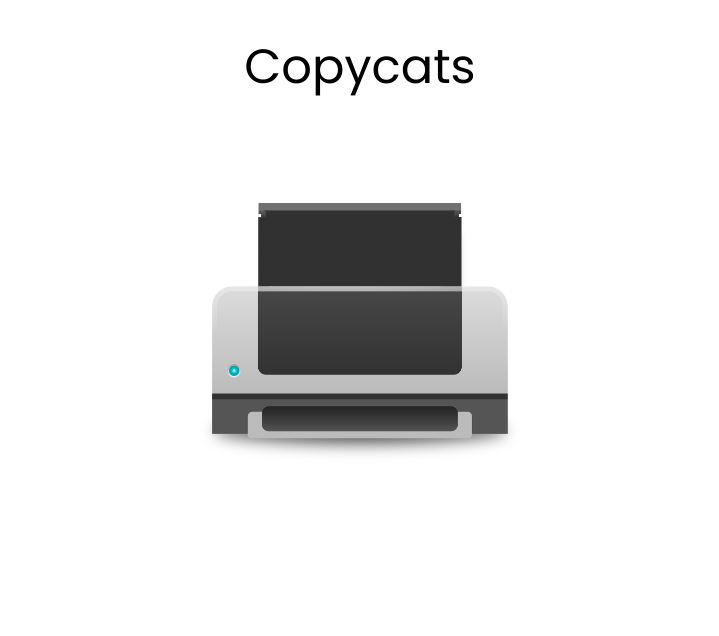
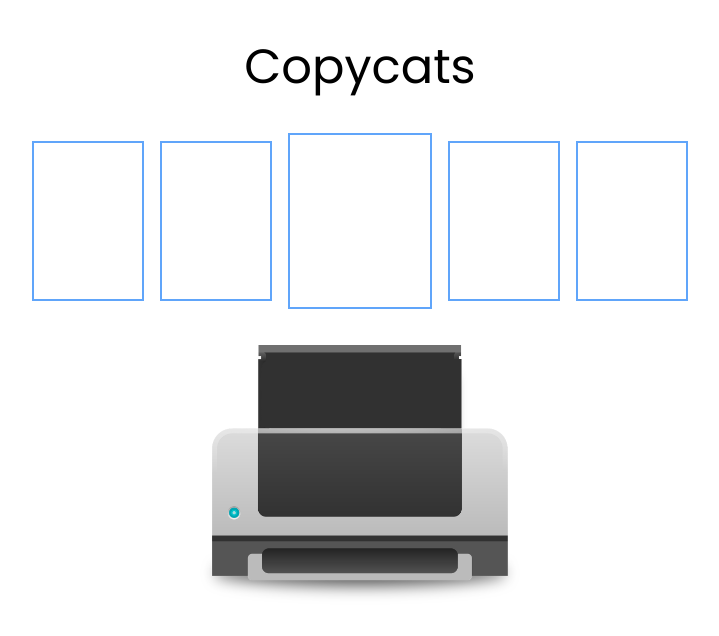
Before and after one commit to timabs/copycats, a React (Vite) app: page / in a window 1280 px wide. Shown: the top 636 px of the page, without its empty margins (280-999 px from the left). Built offline with nearby package versions, Linux system fonts and the light colour scheme.

Commit message:
built general outline for options carousel/styling

```diff
--- a/src/App.jsx
+++ b/src/App.jsx
@@ -1,10 +1,12 @@
 import Header from "./Components/Header";
+import Options from "./Components/Options";
 import Printer from "./Components/Printer";
 
 function App() {
   return (
     <div className="h-screen">
       <Header />
+      <Options />
       <Printer />
     </div>
   );
--- /dev/null
+++ b/src/Components/Options.jsx
@@ -0,0 +1,15 @@
+import React from "react";
+
+export default function Options() {
+  return (
+    <div className="h-fit flex items-center justify-center">
+      <div className="border-black w-fit h-fit flex justify-center gap-4 pb-8 items-center">
+        <div className="slide border-blue-400 border-2 w-28 h-40"></div>
+        <div className="slide border-blue-400 border-2 w-28 h-40"></div>
+        <div className="slide border-blue-400 border-2 w-36 h-44"></div>
+        <div className="slide border-blue-400 border-2 w-28 h-40"></div>
+        <div className="slide border-blue-400 border-2 w-28 h-40"></div>
+      </div>
+    </div>
+  );
+}
--- a/src/Components/Printer.jsx
+++ b/src/Components/Printer.jsx
@@ -2,7 +2,7 @@ import React from "react";
 
 export default function Printer() {
   return (
-    <div className="h-1/2 flex items-center justify-center">
+    <div className="h-2/6 flex items-center justify-center">
       <img
         className="w-1/4 h-full object-scale-down"
         src="/printer.png"
--- a/src/output.css
+++ b/src/output.css
@@ -564,6 +564,31 @@ video {
   height: 100%;
 }
 
+.h-2\/6 {
+  height: 33.333333%;
+}
+
+.h-fit {
+  height: -moz-fit-content;
+  height: fit-content;
+}
+
+.h-12 {
+  height: 3rem;
+}
+
+.h-36 {
+  height: 9rem;
+}
+
+.h-40 {
+  height: 10rem;
+}
+
+.h-44 {
+  height: 11rem;
+}
+
 .w-full {
   width: 100%;
 }
@@ -576,12 +601,65 @@ video {
   width: 25%;
 }
 
+.w-fit {
+  width: -moz-fit-content;
+  width: fit-content;
+}
+
+.w-10 {
+  width: 2.5rem;
+}
+
+.w-20 {
+  width: 5rem;
+}
+
+.w-24 {
+  width: 6rem;
+}
+
+.w-28 {
+  width: 7rem;
+}
+
+.w-36 {
+  width: 9rem;
+}
+
+.scale-110 {
+  --tw-scale-x: 1.1;
+  --tw-scale-y: 1.1;
+  transform: translate(var(--tw-translate-x), var(--tw-translate-y)) rotate(var(--tw-rotate)) skewX(var(--tw-skew-x)) skewY(var(--tw-skew-y)) scaleX(var(--tw-scale-x)) scaleY(var(--tw-scale-y));
+}
+
 .items-center {
   align-items: center;
 }
 
 .justify-center {
   justify-content: center;
+}
+
+.gap-2 {
+  gap: 0.5rem;
+}
+
+.gap-4 {
+  gap: 1rem;
+}
+
+.border-2 {
+  border-width: 2px;
+}
+
+.border-black {
+  --tw-border-opacity: 1;
+  border-color: rgb(0 0 0 / var(--tw-border-opacity));
+}
+
+.border-blue-400 {
+  --tw-border-opacity: 1;
+  border-color: rgb(96 165 250 / var(--tw-border-opacity));
 }
 
 .object-contain {
@@ -592,6 +670,18 @@ video {
 .object-scale-down {
   -o-object-fit: scale-down;
      object-fit: scale-down;
+}
+
+.p-4 {
+  padding: 1rem;
+}
+
+.pb-4 {
+  padding-bottom: 1rem;
+}
+
+.pb-8 {
+  padding-bottom: 2rem;
 }
 
 .font-poppins {
```
